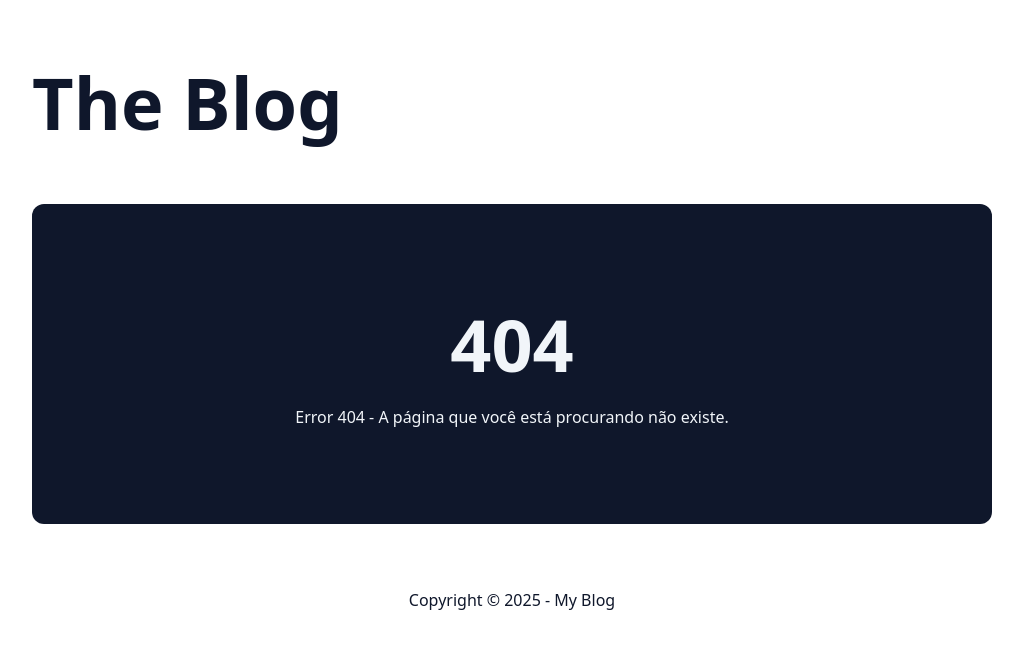
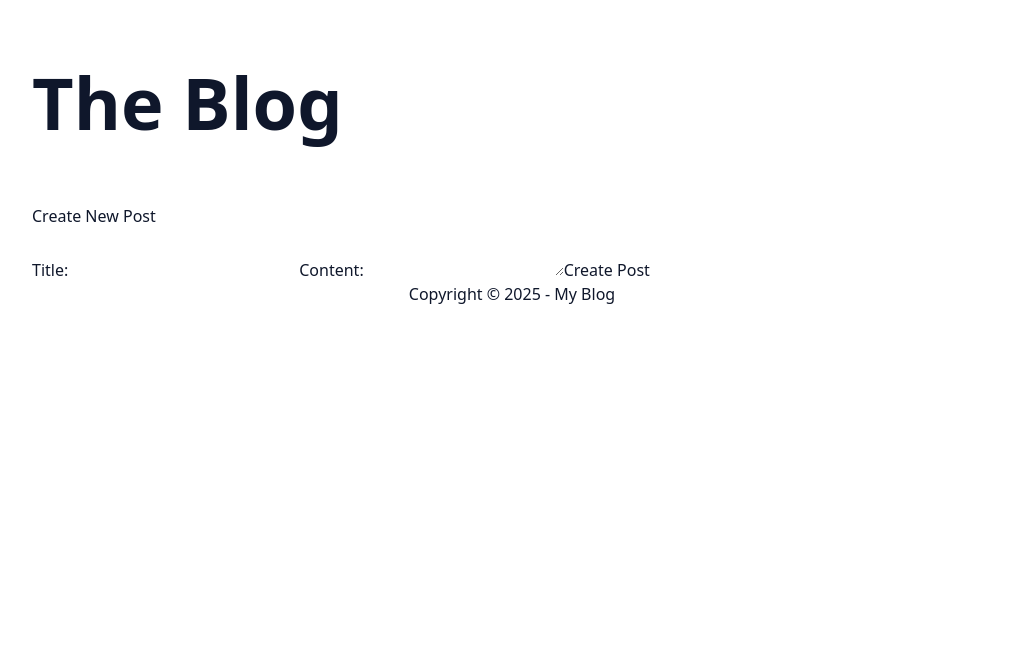
Before and after one commit to rdGxd/blog, a Next.js app: page /admin/post/new in a window 1280 px wide. Before the commit this address had no page. Shown: the top 648 px of the page, without its empty margins (128-1151 px from the left). Built offline with nearby package versions, Linux system fonts and the light colour scheme.

Commit message:
Criando as rotas da área administrativa do site (admin)

```diff
--- /dev/null
+++ b/src/app/admin/login/page.tsx
@@ -0,0 +1,20 @@
+export const dynamic = 'force-dynamic';
+
+export default async function AdminLoginPage() {
+  return (
+    <div>
+      <h1>Login</h1>
+      <form>
+        <label>
+          Email:
+          <input type='email' name='email' required />
+        </label>
+        <label>
+          Password:
+          <input type='password' name='password' required />
+        </label>
+        <button type='submit'>Login</button>
+      </form>
+    </div>
+  );
+}
--- /dev/null
+++ b/src/app/admin/post/[id]/page.tsx
@@ -0,0 +1,17 @@
+export const dynamic = 'force-dynamic';
+
+type AdminPostIdPageProps = {
+  params: Promise<{ id: string }>;
+};
+
+export default async function AdminPostIdPage({
+  params,
+}: AdminPostIdPageProps) {
+  const { id } = await params;
+  return (
+    <div>
+      <h1>Post Details {id}</h1>
+      {/* Fetch and display post details here */}
+    </div>
+  );
+}
--- /dev/null
+++ b/src/app/admin/post/new/page.tsx
@@ -0,0 +1,20 @@
+export const dynamic = 'force-dynamic';
+
+export default async function AdminPostNewPage() {
+  return (
+    <div>
+      <h1>Create New Post</h1>
+      <form>
+        <label>
+          Title:
+          <input type='text' name='title' required />
+        </label>
+        <label>
+          Content:
+          <textarea name='content' required />
+        </label>
+        <button type='submit'>Create Post</button>
+      </form>
+    </div>
+  );
+}
--- /dev/null
+++ b/src/app/admin/post/page.tsx
@@ -0,0 +1,20 @@
+export const dynamic = 'force-dynamic';
+
+export default async function AdminPostPage() {
+  return (
+    <div>
+      <h1>Create Post</h1>
+      <form>
+        <label>
+          Title:
+          <input type='text' name='title' required />
+        </label>
+        <label>
+          Content:
+          <textarea name='content' required />
+        </label>
+        <button type='submit'>Create Post</button>
+      </form>
+    </div>
+  );
+}
```
